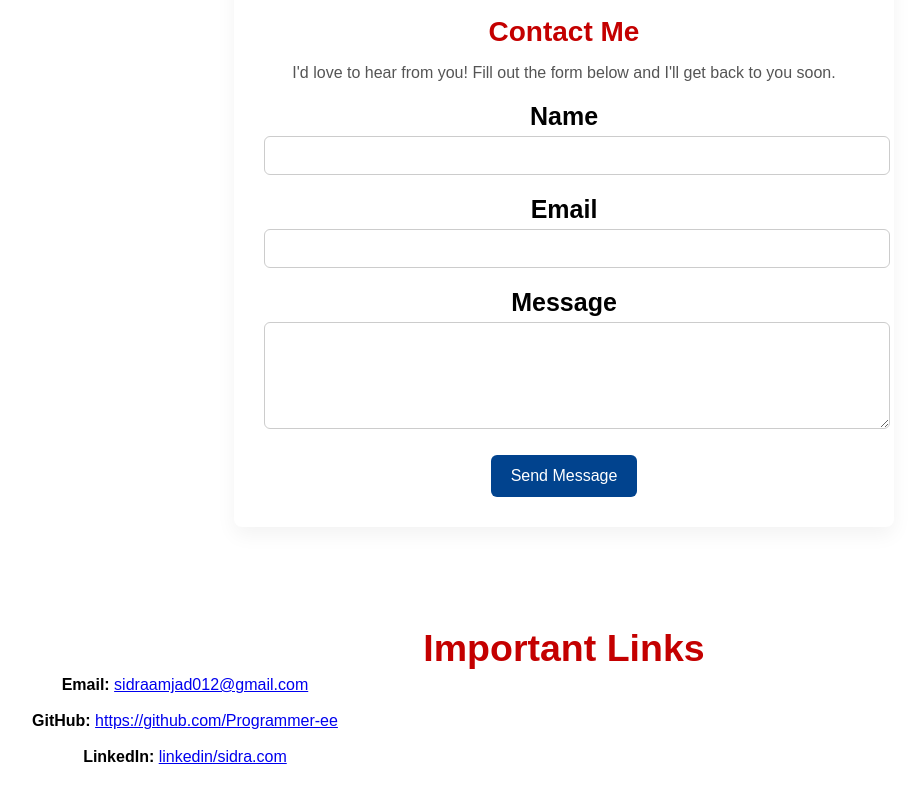
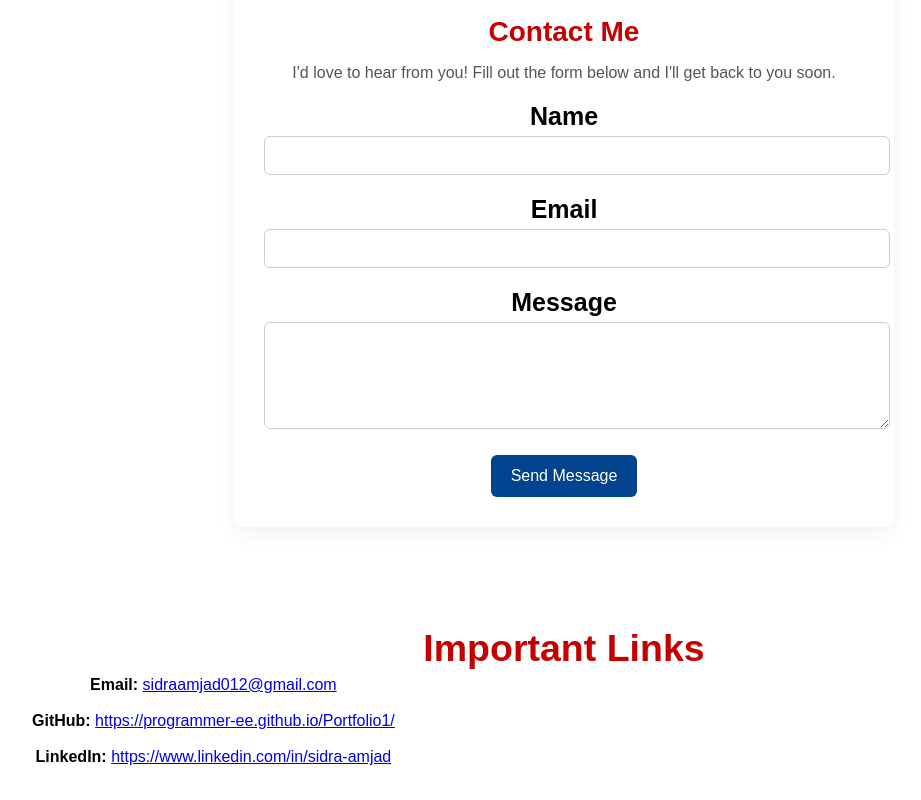
Before and after one commit to Programmer-ee/Portfolio1, a plain HTML site: page index.html in a window 1280 px wide. Shown: the part 1690-2490 px from the top of the page, without its empty margins (76-997 px from the left). Drawn offline with nearby package versions, Linux system fonts and the light colour scheme.

Commit message:
Update index.html

```diff
--- a/index.html
+++ b/index.html
@@ -183,7 +183,7 @@
     <div class="main" id="About">
       <!-- ✅ Animate About Image -->
       <div data-aos="fade-up" data-aos-duration="1000">
-        <img src="front end/pp.png" alt="profile picture" />
+        <img src="pp.png" alt="profile picture" />
       </div>
 
       <div class="main1">
@@ -267,10 +267,10 @@
         <strong>Email:</strong>
         <a href="#">sidraamjad012@gmail.com</a><br /><br />
         <strong>GitHub:</strong>
-        <a href="https://github.com/Programmer-ee" target="_blank">https://github.com/Programmer-ee</a
+        <a href="https://programmer-ee.github.io/Portfolio1/" target="_blank">https://programmer-ee.github.io/Portfolio1/</a
         ><br /><br />
         <strong>LinkedIn:</strong>
-        <a href="#" target="_blank">linkedin/sidra.com</a>
+        <a href="https://www.linkedin.com/in/sidra-amjad-016411373?utm_source=share&utm_campaign=share_via&utm_content=profile&utm_medium=android_app" target="_blank">https://www.linkedin.com/in/sidra-amjad</a>
       </p>
     </div>
 
```
